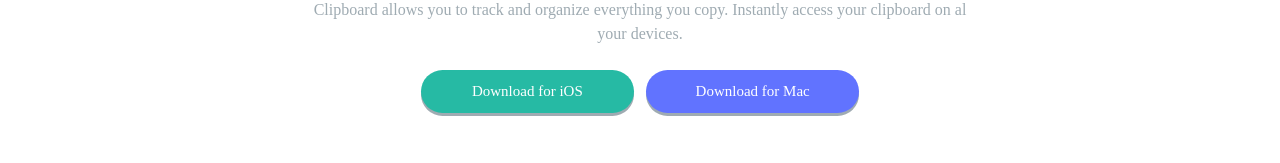
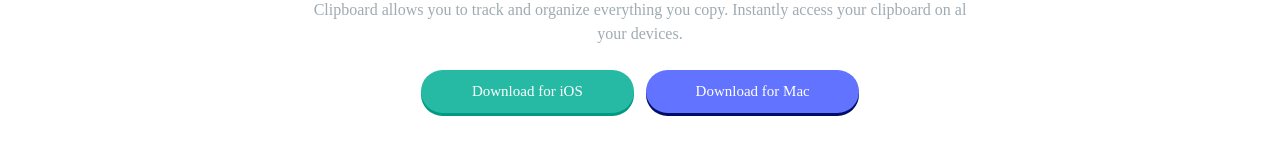
Before and after one commit to hackib-dev/Clipboard, a plain HTML site: page index.html in a window 1280 px wide. Shown: the part 316-479 px from the top of the page. Drawn offline with nearby package versions, Linux system fonts and the light colour scheme; a web font is replaced by a local one.

Commit message:
Clipboard

```diff
--- a/assets/css/styles.css
+++ b/assets/css/styles.css
@@ -47,13 +47,13 @@ p{
 }
 .ios{
     background-color:  hsl(171, 66%, 44%);
-    box-shadow: 0px 3px   hsl(201, 11%, 66%);
+    box-shadow: 0px 3px   hsl(171, 100%, 30%);
 
 }
 
 .mac{
     background-color:  hsl(233, 100%, 69%);
-    box-shadow: 0px 3px  hsl(201, 11%, 66%);
+    box-shadow: 0px 3px  hsl(233, 100%, 20%);
 }
 
 .computer_image{
```
